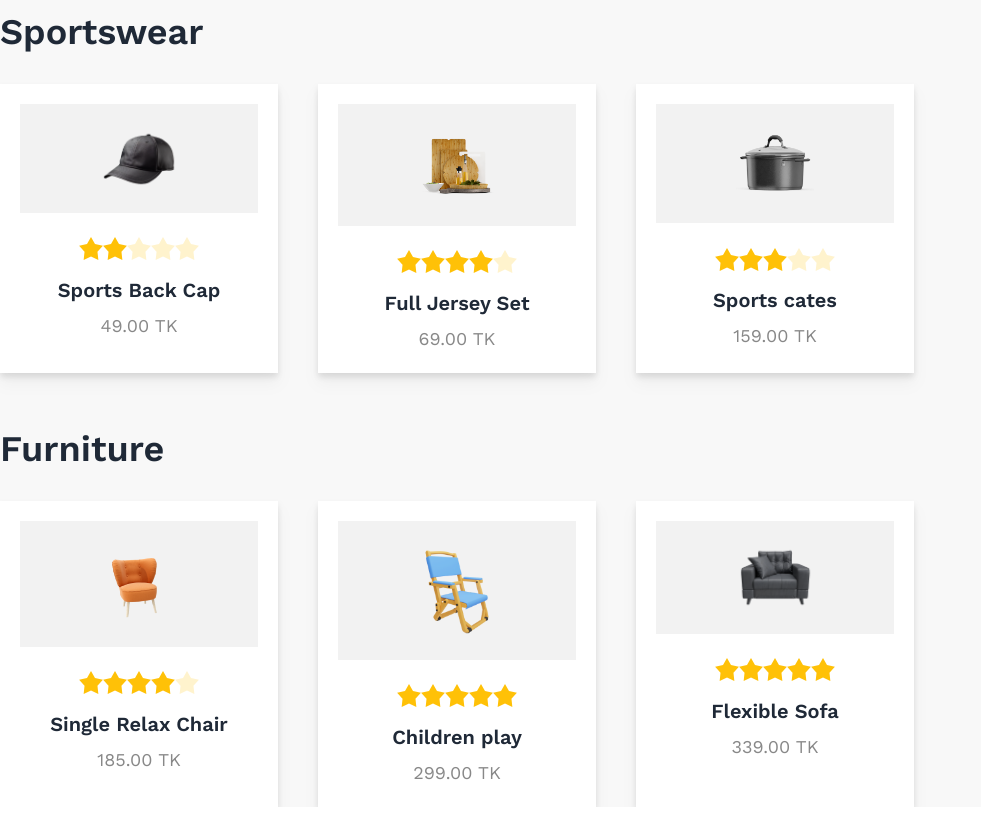
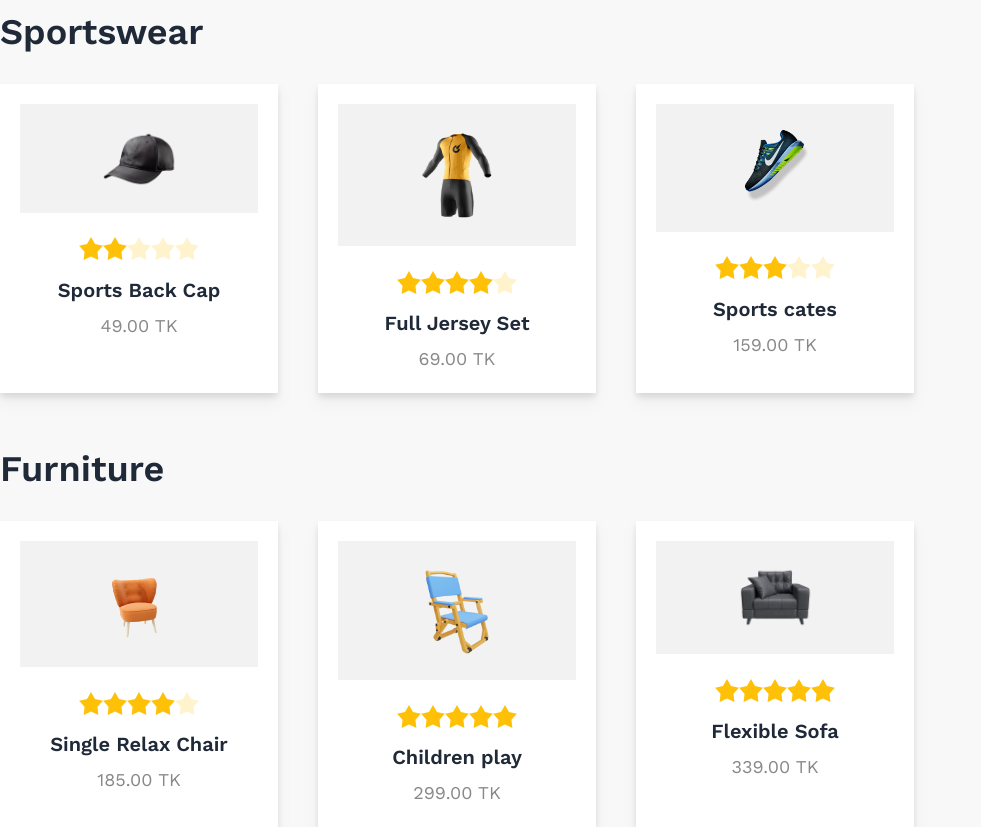
Before and after one commit to Rafi-17/summer-sale, a plain HTML site: page index.html in a window 1280 px wide. Shown: the part 1340-2167 px from the top of the page, without its empty margins (0-981 px from the left). Drawn offline with nearby package versions, Linux system fonts and the light colour scheme.

Commit message:
again error fixed

```diff
--- a/index.html
+++ b/index.html
@@ -126,7 +126,7 @@
                         <!-- card-2 -->
                         <div id="s-card-2" class="drop-shadow-lg bg-white  p-5">
                             <div class="bg-[#1111110D] py-6 px-20 mb-6 text-center w-full">
-                                <img class="" src="images/prod2.png" alt="">
+                                <img class="" src="images/prod5.png" alt="">
                             </div>
                             <div class="text-center mb-2">
                                 <div class="rating">
@@ -144,7 +144,7 @@
                         <!-- card-3 -->
                         <div id="s-card-3" class="drop-shadow-lg bg-white  p-5">
                             <div class="bg-[#1111110D] py-6 px-20 mb-6 text-center w-full">
-                                <img class="" src="images/prod3.png" alt="">
+                                <img class="" src="images/prod6.png" alt="">
                             </div>
                             <div class="text-center mb-2">
                                 <div class="rating">
```
